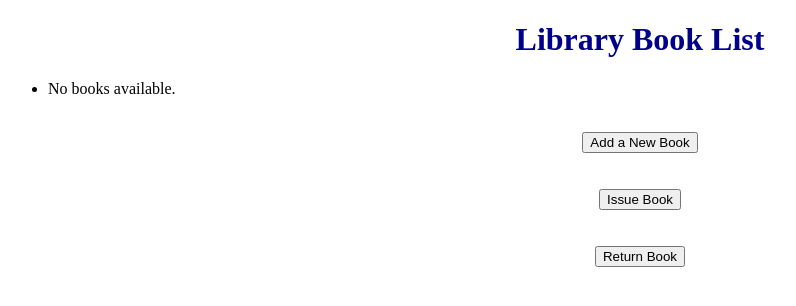
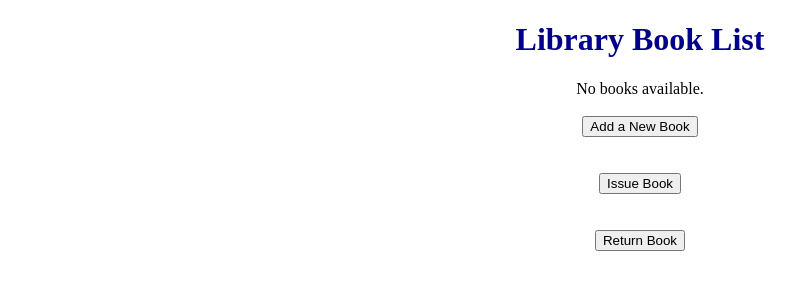
Before and after one commit to Deepesh1502/Library-Management, a Django app: page / in a window 1280 px wide. Shown: the top 306 px of the page, without its empty margins (0-796 px from the left). Run offline with Django 5.2, Linux system fonts and the light colour scheme; data that the repository does not hold is empty.

Commit message:
Update list_books.html

```diff
--- a/library_mgmt/library_app/templates/list_books.html
+++ b/library_mgmt/library_app/templates/list_books.html
@@ -9,6 +9,13 @@
             text-align: center;
             color: darkblue;
             font-family: 'Times New Roman';
+        }
+        ul {
+            list-style: none;
+            padding: 0;
+            width: fit-content;
+            margin: 0 auto;
+            text-align: left;
         }
     </style>
 </head>
```
